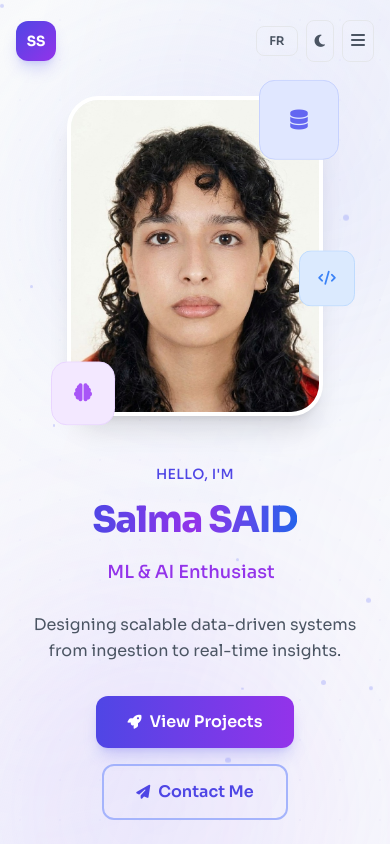
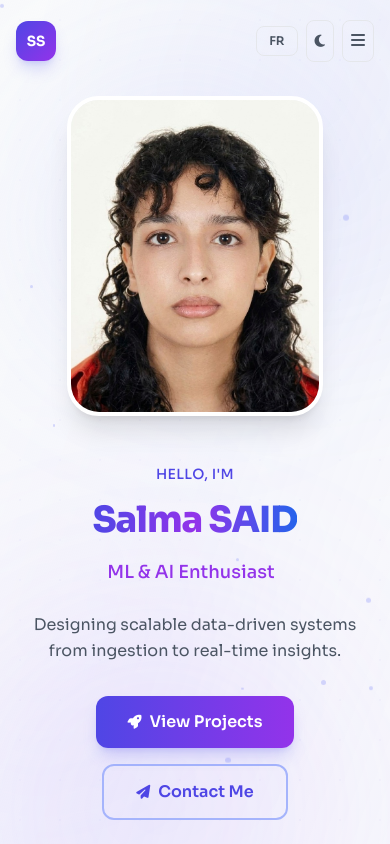
Before and after one commit to SALMASAID1/Salma_SAID_Portfolio, a React (Vite) app: page / in a window 390 px wide. Shown: the top 844 px of the page. Built offline with nearby package versions, Linux system fonts and the light colour scheme.

Commit message:
feat: add responsive Hero component with animated typing effect and background visuals

```diff
--- a/src/components/Hero.jsx
+++ b/src/components/Hero.jsx
@@ -167,16 +167,7 @@ export default function Hero() {
                   className="w-full h-full object-cover object-top"
                 />
               </div>
-              {/* Decorative elements */}
-              <div className="absolute -top-4 -right-4 w-20 h-20 rounded-2xl bg-indigo-100 dark:bg-indigo-500/10 border border-indigo-200 dark:border-indigo-500/20 flex items-center justify-center animate-float" style={{ animationDelay: '1s' }}>
-                <i className="fas fa-database text-indigo-500 text-xl" />
-              </div>
-              <div className="absolute -bottom-4 -left-4 w-16 h-16 rounded-2xl bg-purple-100 dark:bg-purple-500/10 border border-purple-200 dark:border-purple-500/20 flex items-center justify-center animate-float" style={{ animationDelay: '2s' }}>
-                <i className="fas fa-brain text-purple-500 text-lg" />
-              </div>
-              <div className="absolute top-1/2 -right-8 w-14 h-14 rounded-xl bg-blue-100 dark:bg-blue-500/10 border border-blue-200 dark:border-blue-500/20 flex items-center justify-center animate-float-slow" style={{ animationDelay: '0.5s' }}>
-                <i className="fas fa-code text-blue-500 text-sm" />
-              </div>
+
             </div>
           </div>
         </div>
```
